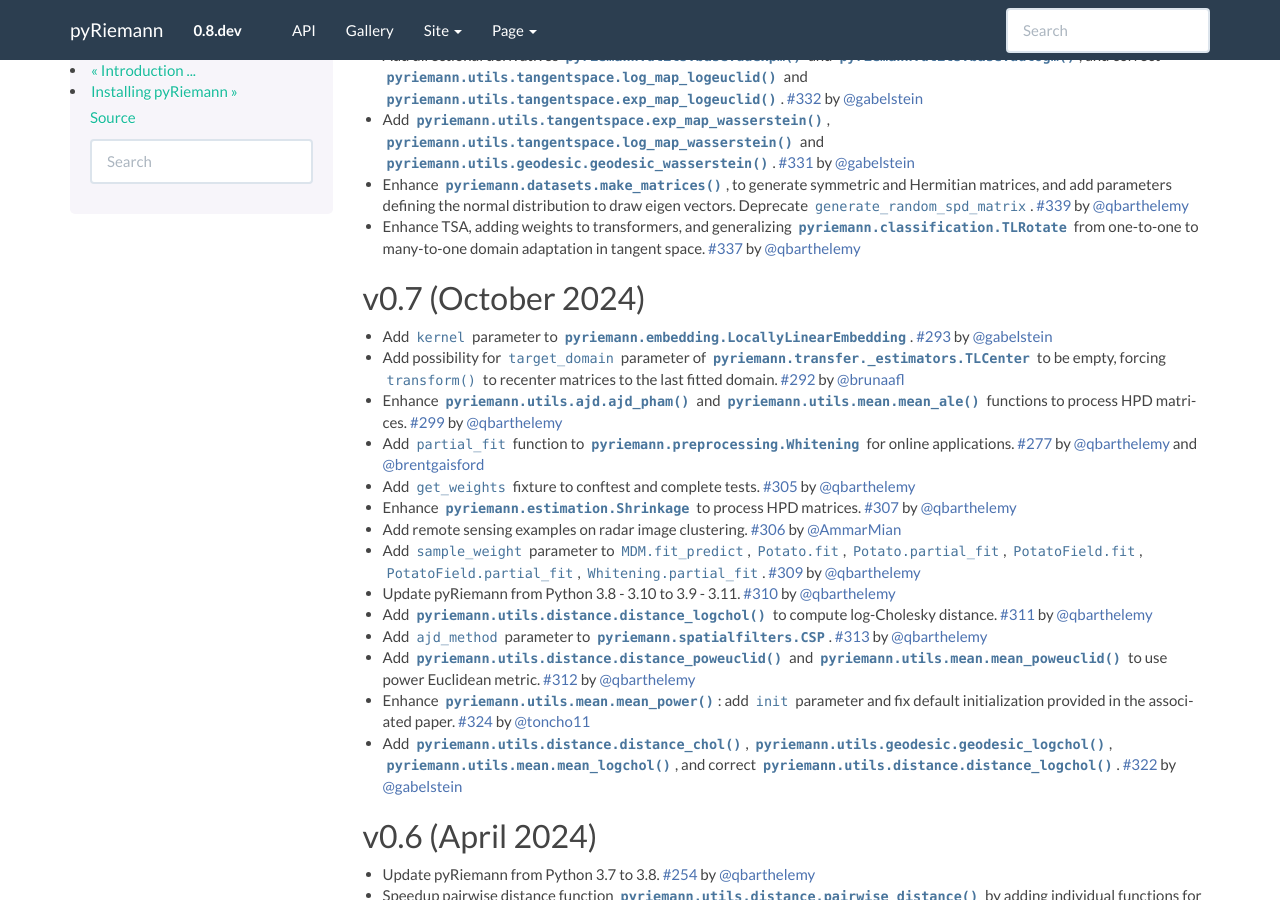
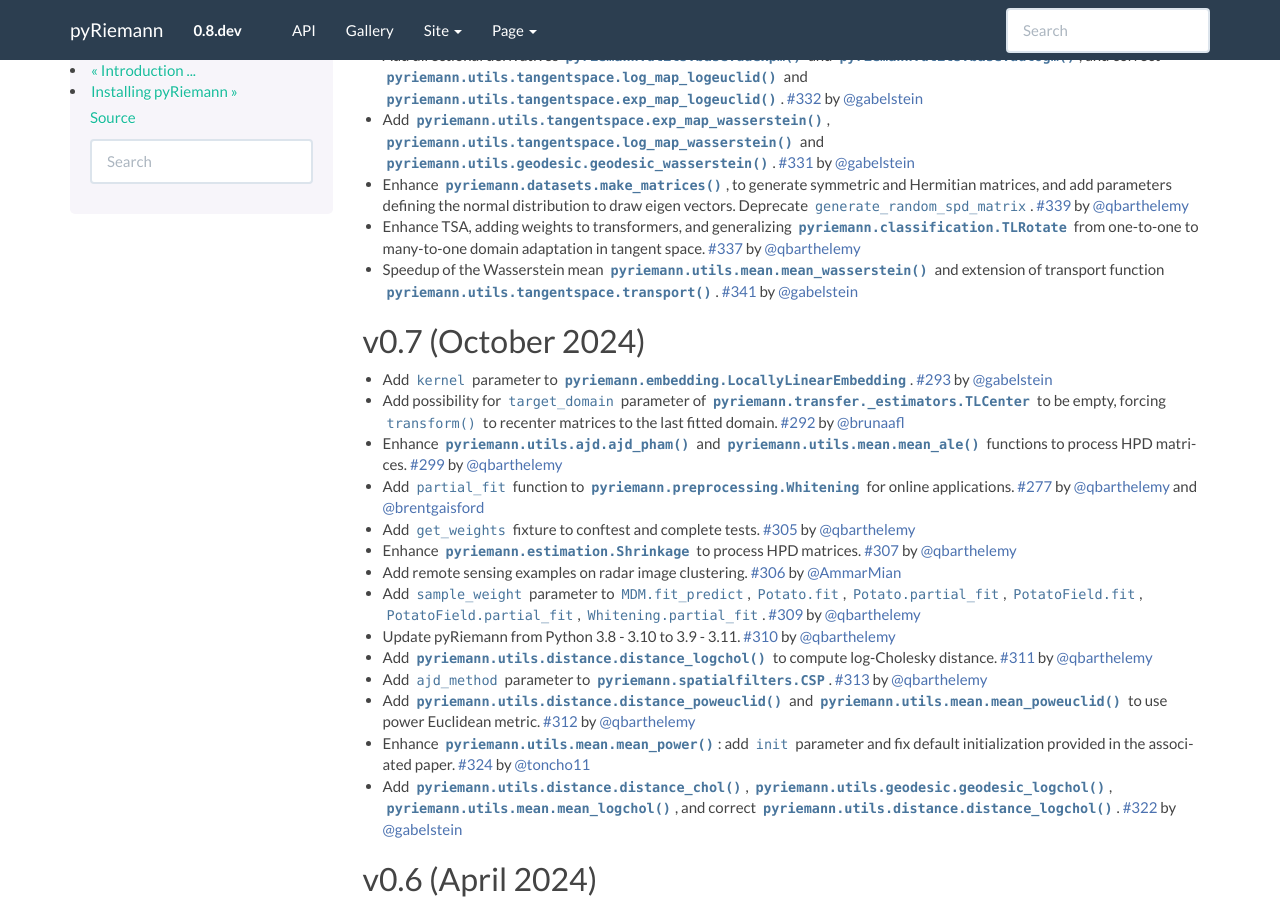
Before and after one commit to pyRiemann/pyRiemann, a Sphinx documentation site: the page built from doc/whatsnew.rst, in a window 1280 px wide and 900 px high, scrolled down 350 px. Built offline with Sphinx 7.4.7, drawn with Linux system fonts in a browser that asks for light colours; pages that are not in the unit, such as notebooks, are missing from menus.

Commit message:
Update whatsnew.rst

```diff
--- a/doc/whatsnew.rst
+++ b/doc/whatsnew.rst
@@ -33,6 +33,9 @@ v0.8.dev
 
 - Enhance TSA, adding weights to transformers, and generalizing :class:`pyriemann.classification.TLRotate` from
   one-to-one to many-to-one domain adaptation in tangent space. :pr:`337` by :user:`qbarthelemy`
+
+- Speedup of the Wasserstein mean :func:`pyriemann.utils.mean.mean_wasserstein` and extension of transport function
+  :func:`pyriemann.utils.tangentspace.transport`. :pr:`341` by :user:`gabelstein`
 
 v0.7 (October 2024)
 -------------------
```
